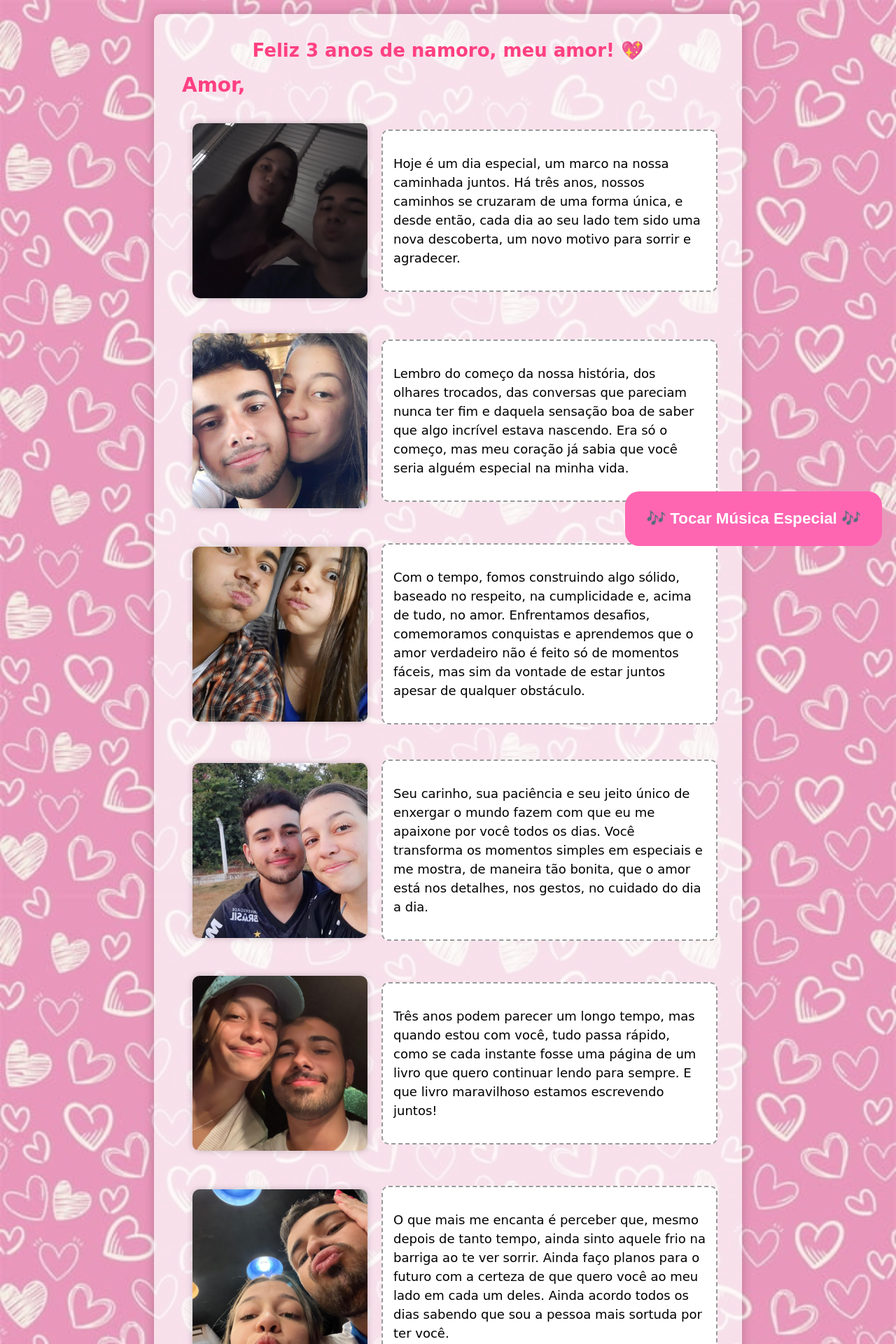
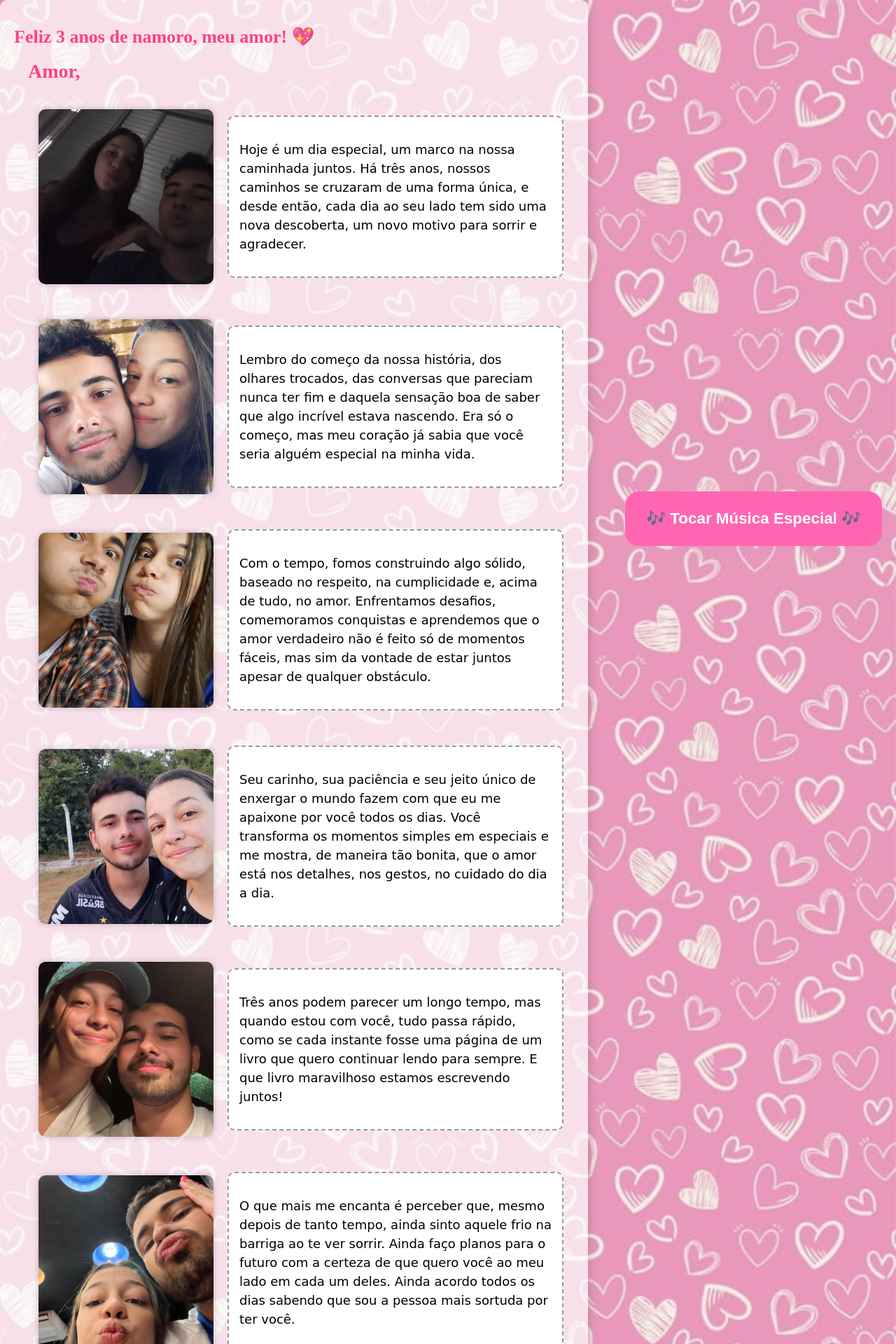
Before and after one commit to SthelTorres/app-surpresa, a Spring Boot app: page /carta in a window 1280 px wide. Shown: the top 1920 px of the page at 70% size. Run offline with Spring Boot 4, Linux system fonts and the light colour scheme.

Commit message:
Update styles-carta.css

```diff
--- a/src/main/resources/static/styles-carta.css
+++ b/src/main/resources/static/styles-carta.css
@@ -1,27 +1,24 @@
-/* Definir o fundo com a imagem */
-body {
-    font-family: 'Indie Flower', cursive;
-    text-align: center;
+/* Garante que o fundo cubra toda a página */
+html, body {
+    height: 100%;
+    width: 100%;
+    margin: 0;
+    padding: 0;
     background: url('/fotos/fundorosa.jpg') no-repeat center center fixed;
     background-size: cover;
-    margin: 0;
-    padding: 20px 0;
-    display: flex;
-    justify-content: center;
-    align-items: center;
-    flex-direction: column;
 }
 
-
-/* Caixa principal do conteúdo (mais transparente) */
+/* Garante que o container principal ocupe pelo menos a altura total */
 .container {
+    min-height: 100vh;
     width: 80%;
     max-width: 800px;
-    background: rgba(255, 255, 255, 0.7); /* Transparência ajustada */
+    background: rgba(255, 255, 255, 0.7);
     padding: 20px;
     border-radius: 10px;
     box-shadow: 0px 0px 15px rgba(0, 0, 0, 0.2);
 }
+
 
 /* Estilizar o título */
 h1 {
```
